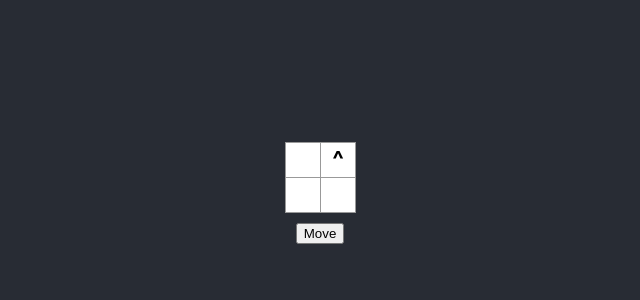
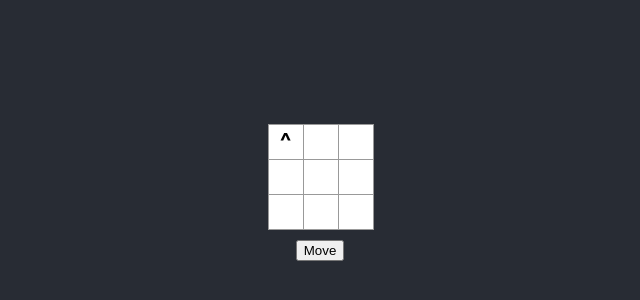
Before and after one commit to Jamie-Wallace/react-learning, a React (Create React App) app in the folder mars-rover-ts/: page / in a window 1280 px wide. Shown: the part 194-494 px from the top of the page, without its empty margins (320-960 px from the left). Built offline with nearby package versions, Linux system fonts and the light colour scheme.

Commit message:
Moving the rover git p

```diff
--- a/mars-rover-ts/src/App.tsx
+++ b/mars-rover-ts/src/App.tsx
@@ -2,20 +2,34 @@ import { MouseEventHandler, useState } from 'react';
 import './App.css';
 import { Grid } from './grid/Grid';
 import { MarsRover } from './MarsRover/MarsRover';
+import { Position } from './MarsRover/Position';
 
 export const App = () => {
   const [location, setLocation] = useState("");
+  const [squares, setSquares] = useState([['^', '', ''], ['', '', ''], ['', '', '']]);
+  const [lastPosition, setLastPosition] = useState(new Position('N', 0, 0));
 
   const moveRover: MouseEventHandler = () => {
       let marsRover = new MarsRover();
+
+
       let result = marsRover.execute('M');
+
+      var newSquares = [...squares]; //[['', '', ''], ['', '', ''], ['', '', '']]
+
+      newSquares[lastPosition.positionY][lastPosition.positionX] = '';
+      newSquares[result.positionY][result.positionX] = '^';
+
+
+      setSquares(newSquares);//.reverse());
+      setLastPosition(result);
       setLocation(`${result.positionX}:${result.positionY}:${result.compass}`);
     }
 
  return <div className='App'>
  <header className='App-header'>
    <div>
-     <Grid squares={[['', '^'], ['', '']]} />
+     <Grid squares={squares} />
      <div>
        <button onClick={moveRover}>Move</button>
      </div>
```
